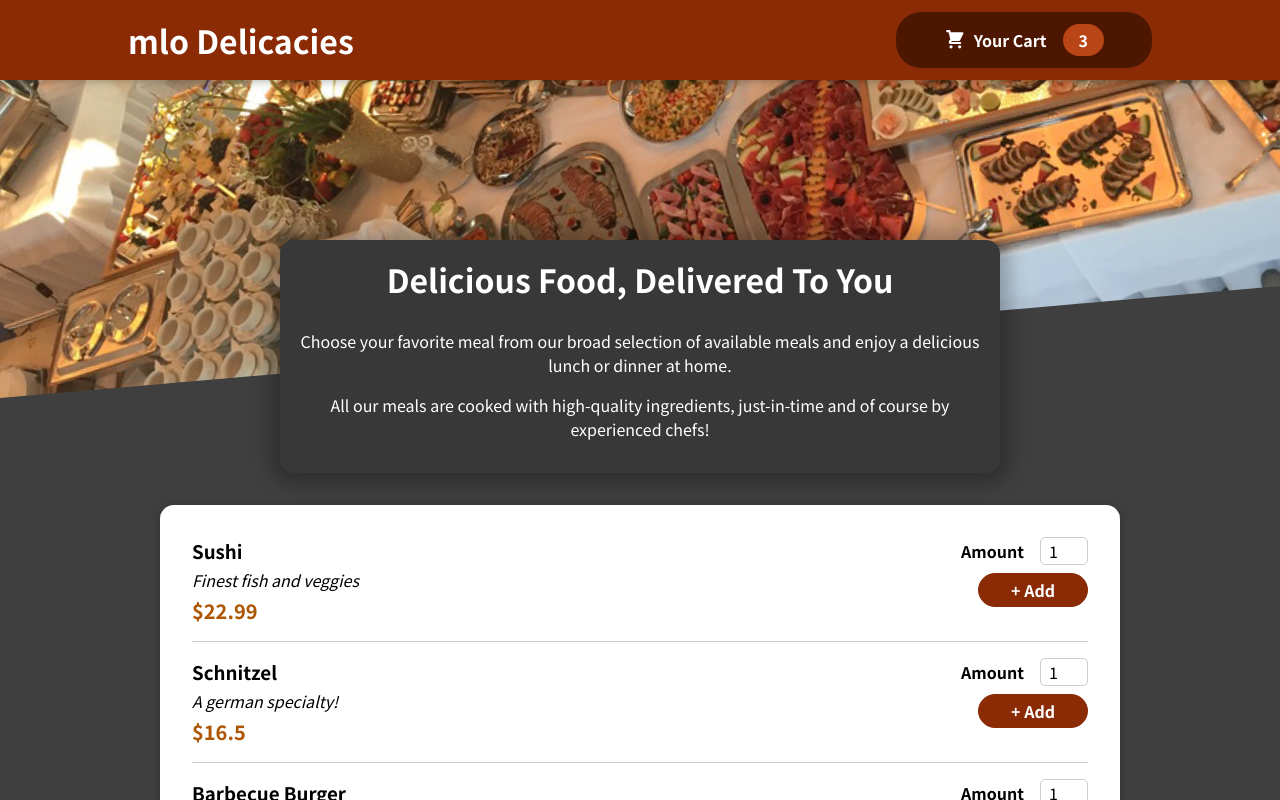
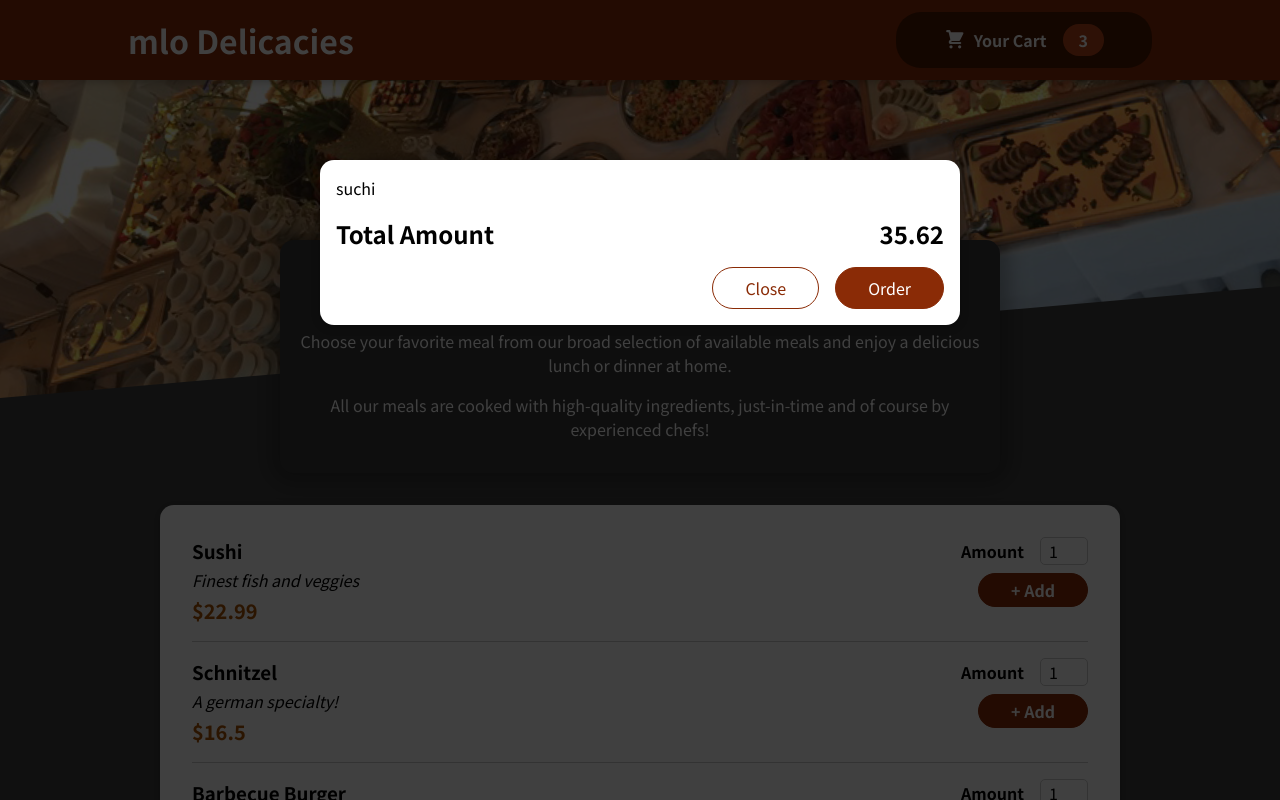
Before and after one commit to David-mwendwa/food-order-app-v1, a React (Create React App) app: page / in a window 1280 px wide. Shown: the top 800 px of the page. Built offline with nearby package versions, Linux system fonts and the light colour scheme.

Commit message:
feat: add a modal via a React Portal

```diff
--- a/public/index.html
+++ b/public/index.html
@@ -28,6 +28,7 @@
   </head>
   <body>
     <noscript>You need to enable JavaScript to run this app.</noscript>
+    <div id="overlays"></div>
     <div id="root"></div>
     <!--
       This HTML file is a template.
--- a/src/App.js
+++ b/src/App.js
@@ -1,4 +1,5 @@
 import { Fragment } from "react";
+import Cart from "./components/Cart/Cart";
 
 import Header from "./components/Layout/Header";
 import Meals from './components/Meals/Meals'
@@ -6,6 +7,7 @@
 function App() {
   return (
     <Fragment>
+      <Cart />
       <Header/>
       <main>
         <Meals />
--- a/src/components/Cart/Cart.js
+++ b/src/components/Cart/Cart.js
@@ -1,4 +1,5 @@
 import React from 'react';
+import Modal from '../UI/Modal';
 
 import classes from './Cart.module.css';
 
@@ -12,7 +13,7 @@
   );
 
   return (
-    <div>
+    <Modal>
       {cartItems}
       <div className={classes.total}>
         <span>Total Amount</span>
@@ -22,7 +23,7 @@
         <button className={classes['button--alt']}>Close</button>
         <button className={classes.button}>Order</button>
       </div>
-    </div>
+    </Modal>
   );
 };
 
--- /dev/null
+++ b/src/components/UI/Modal.js
@@ -0,0 +1,31 @@
+import React, { Fragment } from 'react';
+import ReactDOM from 'react-dom';
+
+import classes from './Modal.module.css';
+
+const Backdrop = (props) => {
+  return <div className={classes.backdrop} />;
+};
+
+const ModalOverlay = (props) => {
+  return (
+    <div className={classes.modal}>
+      <div className={classes.content}>{props.children}</div>
+    </div>
+  );
+};
+
+const portalElement = document.getElementById('overlays')
+const Modal = (props) => {
+  return (
+    <Fragment>
+      {ReactDOM.createPortal(<Backdrop />, portalElement)}
+      {ReactDOM.createPortal(
+        <ModalOverlay>{props.children}</ModalOverlay>,
+        portalElement
+      )}
+    </Fragment>
+  );
+};
+
+export default Modal;
--- /dev/null
+++ b/src/components/UI/Modal.module.css
@@ -0,0 +1,41 @@
+.backdrop {
+  position: fixed;
+  top: 0;
+  left: 0;
+  width: 100%;
+  height: 100vh;
+  z-index: 20;
+  background-color: rgba(0, 0, 0, 0.75);
+}
+
+.modal {
+  position: fixed;
+  top: 20vh;
+  left: 5%;
+  width: 90%;
+  background-color: white;
+  padding: 1rem;
+  border-radius: 14px;
+  box-shadow: 0 2px 8px rgba(0, 0, 0, 0.25);
+  z-index: 30;
+  animation: slide-down 300ms ease-out forwards;
+}
+
+@media (min-width: 768px) {
+  .modal {
+    width: 40rem;
+    left: calc(50% - 20rem);
+  }
+}
+
+@keyframes slide-down {
+  from {
+    opacity: 0;
+    transform: translateY(-3rem);
+  }
+
+  to {
+    opacity: 1;
+    transform: translateY(0);
+  }
+}
```
